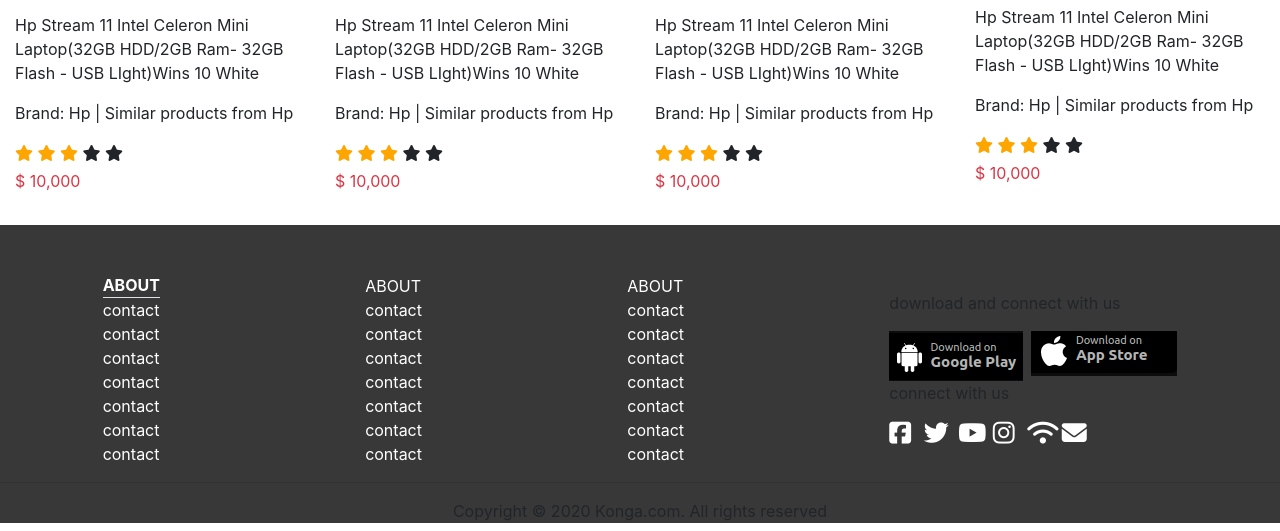
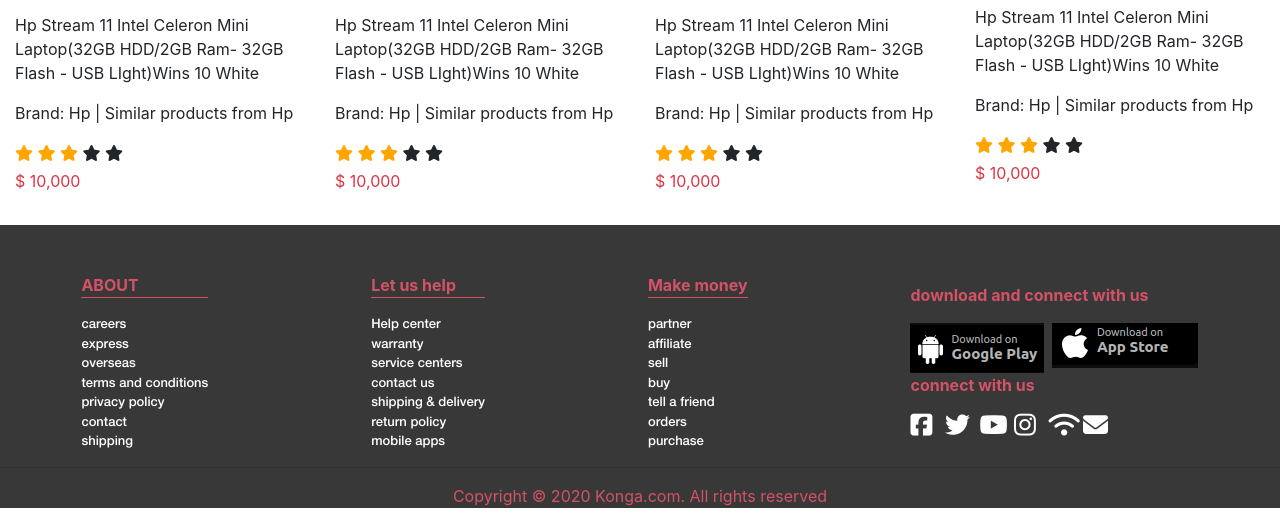
Before and after one commit to evabanegacom/Html-Capstone, a website: page index.html in a window 1280 px wide. Shown: the part 2363-2894 px from the top of the page. Drawn offline with nearby package versions, Linux system fonts and the light colour scheme.

Commit message:
added footer links

```diff
--- a/index.html
+++ b/index.html
@@ -427,45 +427,45 @@
     <footer class="mt-3">
         <div class="foot d-flex pt-5">
             <div class="m-auto foot1">
-                <a class="border-bottom" href="#"><strong>ABOUT</strong></a>
-                <a href="#">contact</a>
-                <a href="#">contact</a>
-                <a href="#">contact</a>
-                <a href="#">contact</a>
-                <a href="#">contact</a>
-                <a href="#">contact</a>
-                <a href="#">contact</a>
+                <p class="firstlink" href="#"><strong>ABOUT</strong></p>
+                <a href="#">careers</a>
+                <a href="#">express</a>
+                <a href="#">overseas</a>
+                <a href="#">terms and conditions</a>
+                <a href="#">privacy policy</a>
+                <a class="disapear" href="#">contact</a>
+                <a  class="disapear" href="#">shipping</a>
             </div>
             <div class="m-auto foot2 ">
-                <a href="#">ABOUT</a>
-                <a href="#">contact</a>
-                <a href="#">contact</a>
-                <a href="#">contact</a>
-                <a href="#">contact</a>
-                <a href="#">contact</a>
-                <a href="#">contact</a>
-                <a href="#">contact</a>
+                <p class="firstlink" href="#"><strong>Let us help</strong></p>
+                <a href="#">Help center</a>
+                <a href="#">warranty</a>
+                <a href="#">service centers</a>
+                <a href="#">contact us</a>
+                <a href="#">shipping & delivery</a>
+                <a href="#">return policy</a>
+                <a href="#">mobile apps</a>
             </div>
             <div class="m-auto foot3">
-                <a href="#">ABOUT</a>
-                <a href="#">contact</a>
-                <a href="#">contact</a>
-                <a href="#">contact</a>
-                <a href="#">contact</a>
-                <a href="#">contact</a>
-                <a href="#">contact</a>
-                <a href="#">contact</a>
+                <p class="firstlink" href="#"><strong>Make money</strong></p>
+                <a href="#">partner</a>
+                <a href="#">affiliate</a>
+                <a href="#">sell</a>
+                <a href="#">buy</a>
+                <a href="#">tell a friend</a>
+                <a href="#">orders</a>
+                <a href="#">purchase</a>
             </div>
             <div class="icon m-auto float-right">
                 <div>
-                    <p>download and connect with us</p>
+                    <p class="download"><strong>download and connect with us</strong></p>
                 </div>
                 <div class="d-flex">
                     <div><img src="images/android.png"></div>
                     <div><img class="ml-2" src="images/apple.png"></div>
                 </div>
                 <div>
-                    <p>connect with us</p>
+                    <p class="download"><strong>connect with us</strong></p>
                 </div>
                 <a href="#"><i class="fab fa-facebook-square"></i></a>
                 <a href="#"><i class="fab fa-twitter"></i></a>
@@ -477,7 +477,7 @@
         </div>
         <hr>
         <div class="text-center mt-2">
-            <p class="mb-2">Copyright © 2020 Konga.com. All rights reserved</p>
+            <p class="mb-2 download">Copyright © 2020 Konga.com. All rights reserved</p>
         </div>
     </footer>
 </body>
--- a/style.css
+++ b/style.css
@@ -45,6 +45,12 @@
   width: 10%;
   padding-top: 10px;
   padding-bottom: 10px;
+}
+
+footer a {
+  color: white;
+  font-size: 13px;
+  font-family: var(--helvetica-medium);
 }
 
 .first-para {
@@ -145,6 +151,7 @@
   padding-top: 10px;
   padding-bottom: 10px;
 }
+
 .small-input3 {
   border: none;
   background-color: transparent;
@@ -199,10 +206,6 @@
   background-color: #383838;
 }
 
-footer a {
-  color: white;
-}
-
 footer i {
   width: 30px;
 }
@@ -219,6 +222,21 @@
 .foot3 {
   display: flex;
   flex-direction: column;
+}
+
+.download {
+  color: #d35266;
+}
+
+.firstlink {
+  color: #d35266;
+  font-family: var(--gotham);
+  text-decoration: none;
+  border-bottom: 1px solid #d35266;
+}
+
+body a:hover {
+  color: white;
 }
 
 @media only screen and (max-width: 768px) {
@@ -270,6 +288,10 @@
     flex-direction: column;
   }
 
+  .disapear {
+    display: none;
+  }
+
   .foot1,
   .foot2,
   .foot3 {
@@ -277,6 +299,12 @@
     flex-direction: row;
     width: 100%;
     margin: auto;
+    flex-wrap: wrap;
+  }
+
+  .firstlink {
+    border-bottom: none;
+    margin-top: 13px;
   }
 
   .foot1 a,
```
